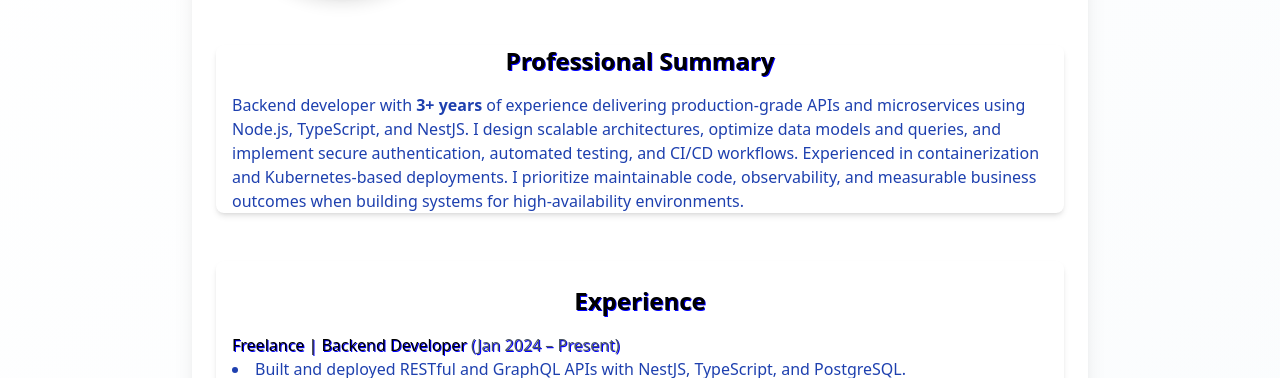
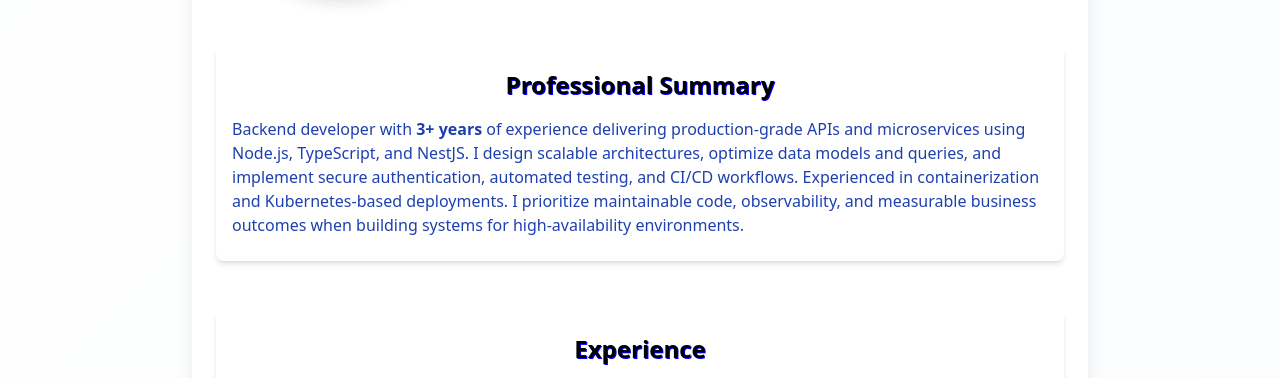
Before and after one commit to jordanpet/my_portfolio, a website: page index.html in a window 1280 px wide. Shown: the part 371-749 px from the top of the page. Drawn offline with nearby package versions, Linux system fonts and the light colour scheme.

Commit message:
code refactor

```diff
--- a/index.html
+++ b/index.html
@@ -110,7 +110,7 @@
     </section>
 
     <!-- Professional Summary -->
-    <section id="summary" class="scroll-mt-24 mb-12 px-4 bg-white shadow-md rounded-lg">
+    <section id="summary" class="scroll-mt-24 mb-12 px-4 bg-white shadow-md rounded-lg p-6">
       <h3 class="text-xl sm:text-2xl font-semibold mb-4 text-center dual-color">Professional Summary</h3>
       <p class="text-blue-800 text-sm sm:text-base leading-relaxed">
         Backend developer with <strong>3+ years</strong> of experience delivering production-grade APIs and microservices using Node.js, TypeScript, and
```
